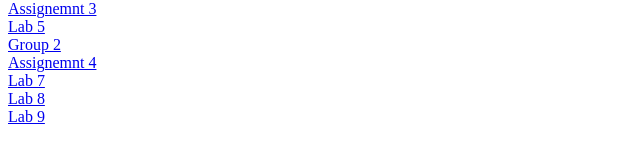
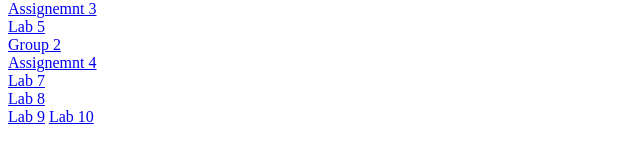
Before and after one commit to GarredMurphy/cst336, a PHP site: page / in a window 1280 px wide. Shown: the part 174-337 px from the top of the page, without its empty margins (0-640 px from the left). Run offline with PHP 8.4, Linux system fonts and the light colour scheme.

Commit message:
small edit

```diff
--- a/index.php
+++ b/index.php
@@ -37,4 +37,6 @@ echo '<h1> Garred Murphy</h1>';
 <br />
 <a href="Labs/Lab9/index.html">Lab 9</a>
 </body>
+<a href="Labs/Lab10/index.html">Lab 10</a>
+</body>
 </html>
```
